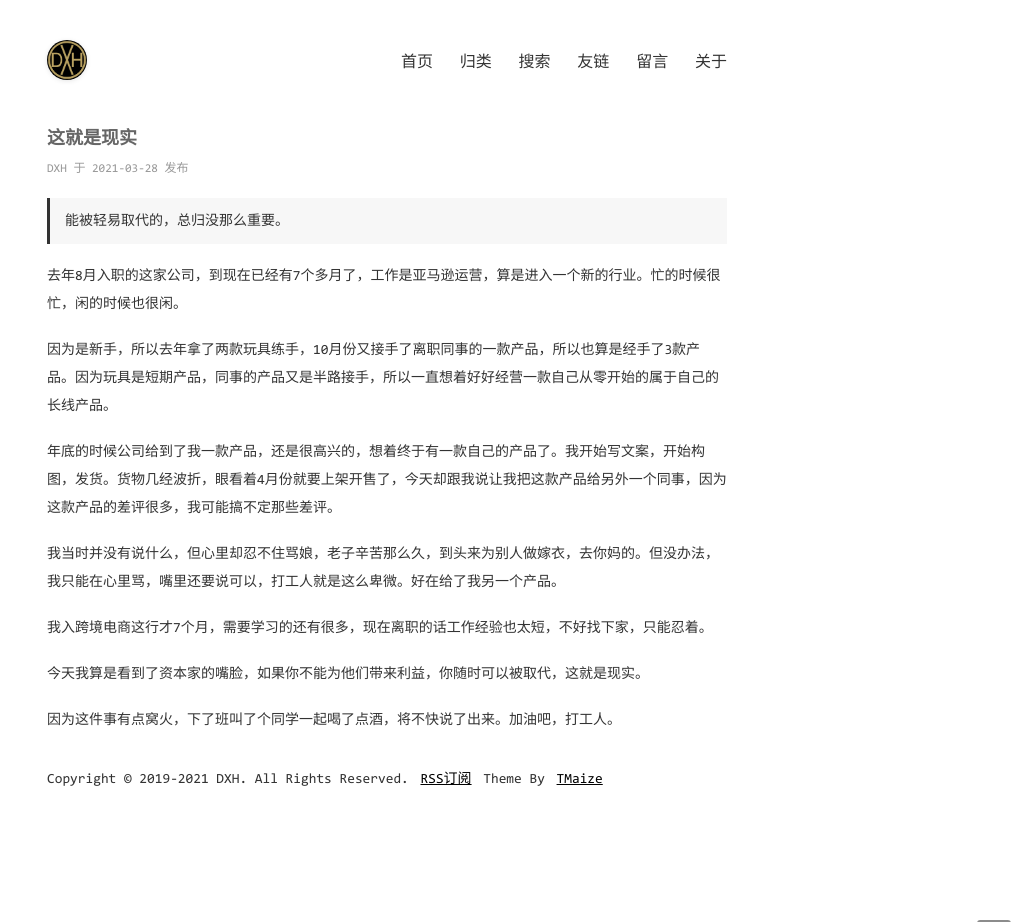
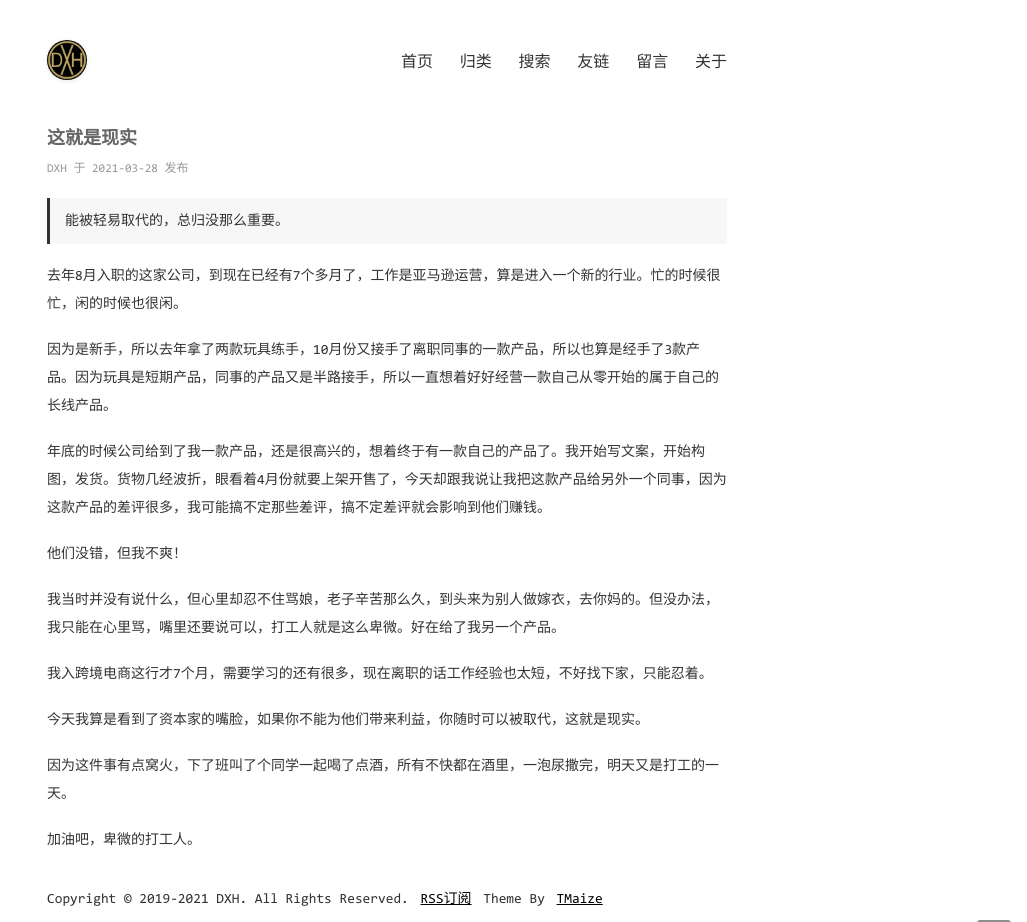
Before and after one commit to Devinteng/Devinteng.github.io, a Jekyll site: the page built from _posts/2021-3-28-这就是现实.md, in a window 1280 px wide. Shown: the whole page, without its empty margins (253-1280 px from the left). Built offline with Jekyll 4.4.1, drawn with Linux system fonts in a browser that asks for light colours.

Commit message:
Update 2021-3-28-这就是现实.md

```diff
--- a/_posts/2021-3-28-这就是现实.md
+++ b/_posts/2021-3-28-这就是现实.md
@@ -16,7 +16,10 @@ categories: [工作]
 
 
 
-年底的时候公司给到了我一款产品，还是很高兴的，想着终于有一款自己的产品了。我开始写文案，开始构图，发货。货物几经波折，眼看着4月份就要上架开售了，今天却跟我说让我把这款产品给另外一个同事，因为这款产品的差评很多，我可能搞不定那些差评。
+年底的时候公司给到了我一款产品，还是很高兴的，想着终于有一款自己的产品了。我开始写文案，开始构图，发货。货物几经波折，眼看着4月份就要上架开售了，今天却跟我说让我把这款产品给另外一个同事，因为这款产品的差评很多，我可能搞不定那些差评，搞不定差评就会影响到他们赚钱。
+
+
+他们没错，但我不爽！
 
 
 
@@ -31,4 +34,7 @@ categories: [工作]
 今天我算是看到了资本家的嘴脸，如果你不能为他们带来利益，你随时可以被取代，这就是现实。
 
 
-因为这件事有点窝火，下了班叫了个同学一起喝了点酒，将不快说了出来。加油吧，打工人。
+因为这件事有点窝火，下了班叫了个同学一起喝了点酒，所有不快都在酒里，一泡尿撒完，明天又是打工的一天。
+
+
+加油吧，卑微的打工人。
```
